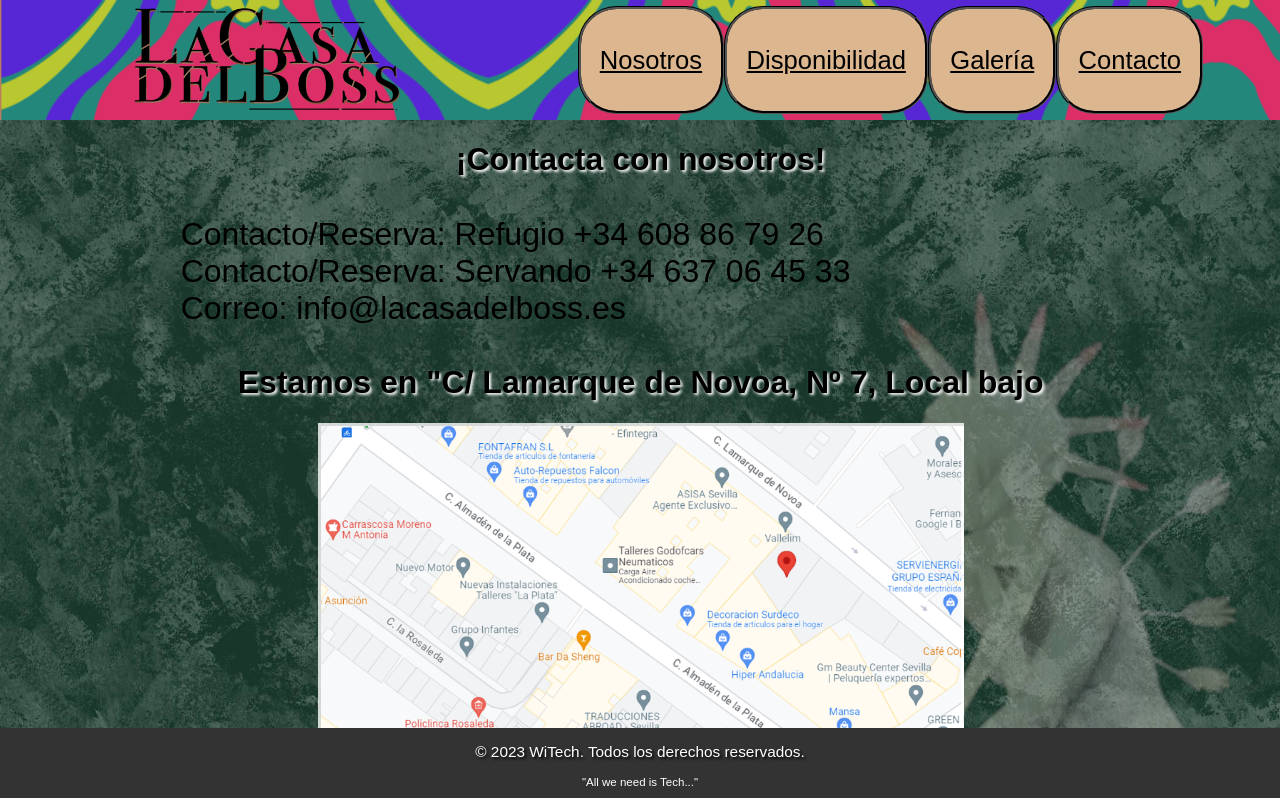
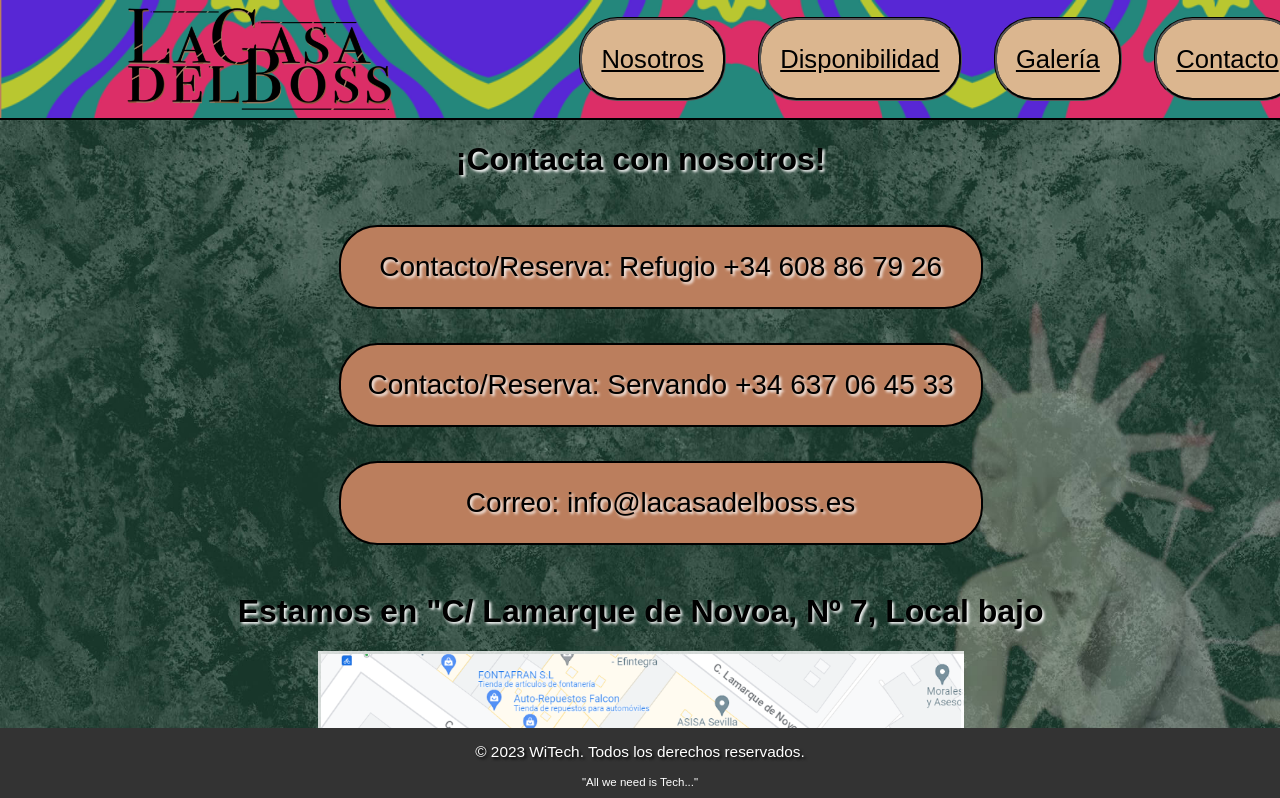
Before and after one commit to LuisRamirezdeVerger/ProjectDestiny, a React (Create React App) app: page /contacto in a window 1280 px wide. Shown: the top 798 px of the page. Built offline with nearby package versions, Linux system fonts and the light colour scheme; a web font is replaced by a local one.

Commit message:
Need 2 changes, 100% runnin'!

```diff
--- a/src/App.css
+++ b/src/App.css
@@ -7,6 +7,7 @@
 
 .header{
   height: 15vh;
+  width: 100%;
 }
 
 body{
@@ -22,7 +23,7 @@ body{
   text-align: center;
   font-family: 'bodoni-72-smallcaps-book';
   justify-content: center;
-  width: 100vw;
+  width: 99vw;
   height: 100vh;
 }
 
@@ -34,8 +35,8 @@ body{
   flex-direction: row;
   /* text-decoration-color: aliceblue; */
   background-color: #bb7e5d;
-  height: 15vh;
-  border-bottom: 0.03em black solid;
+  height: 14.8vh;
+  border-bottom: 0.3em black solid;
   width: 100vw;
   font-family: 'Fun Party', sans-serif;
 }
@@ -43,11 +44,13 @@ body{
 .liApp {
   display: flex;
   width: 100%;
-  height: 8vh;
+  height: 5vh;
   flex-direction: row;
   text-align: center;
   border-style: groove;
   border-color: #000;
+  justify-items: center;
+  margin: 1rem;
   border-radius: 3vw;
   font-size: 2.5vw;
   padding: 1.5vw;
@@ -103,7 +106,7 @@ body{
   flex-direction: row;
   align-items: center;
   text-align: center;
-  /* height: 14vh; */
+  height: 10vh;
   width: 50vw;
   border-style: none;
   border-color: white;
@@ -111,19 +114,13 @@ body{
   justify-content: space-between;
   font-size: 1.8vw;
   color:white;
+  margin: 6vw;
   margin-right: 6vw;
   margin-left: 6vw;
   text-align: center;
   align-self: center;
 }
 
-footer{
-  display: flex;
-  text-align: center;
-  justify-content: flex-end;
-  background-color: gray;
-  color: white;
-}
 
 /* Estilos para smartphones*/
 @media (max-width: 768px){
@@ -144,7 +141,7 @@ footer{
   }
 
   .liApp{
-    /* height: 8vh; */
+    height: 8vh;
     width: 8vw;
     font-size: 8vw;
     border-radius: 10vh;
@@ -160,13 +157,6 @@ footer{
     height: 20vh;
   }
 
-  .navList {
-
-
-    /* margin-right: 5vw;
-    margin-left: 5vw; */
-  }
-
   footer {
     font-size: 3vw;
   }
--- a/src/components/Contacto.css
+++ b/src/components/Contacto.css
@@ -15,24 +15,34 @@
     justify-content: center;
     align-items: center;
     text-align: center;
-    text-shadow: none;
+    text-shadow: 2px 2px 3px white;
 }
 
 .metodosLista{
     display: flex;
     flex-direction: column;
     align-items: center;
-    justify-content: center;
+    justify-content: space-between;
+    margin: 2vw;
     text-align: center;
     width: 30vw;
+    height: 40vh;
 }
 
 .contactoLi {
+    background-color: white;
     display: flex;
-    width: 75vw;
+    height: 10vh;
+    width: 50vw;
+    border: solid 2px black;
+    justify-content: center;
+    justify-items: center;
     text-align: center;
     align-items: center;
-    font-size: 4vh;
+    font-size: 3.5vh;
+    background-color: #bb7e5d;
+    border-radius: 3vw;
+    text-shadow: white 1px;
 }
 
 .comoLlegar{
--- a/src/components/SobreMi.css
+++ b/src/components/SobreMi.css
@@ -7,7 +7,7 @@
     width: auto;
     max-width: 100%;
     font-size: 4vh;
-    margin-bottom: 1.3vh;
+    margin-bottom: 4vh;
     text-shadow: 2px 2px 3px black;
 }
 .quienesSomosBackground{
@@ -19,7 +19,4 @@
     height:100%;
     width: 100.1vw;
     color: white;
-
 }
-
-/*  */
```
